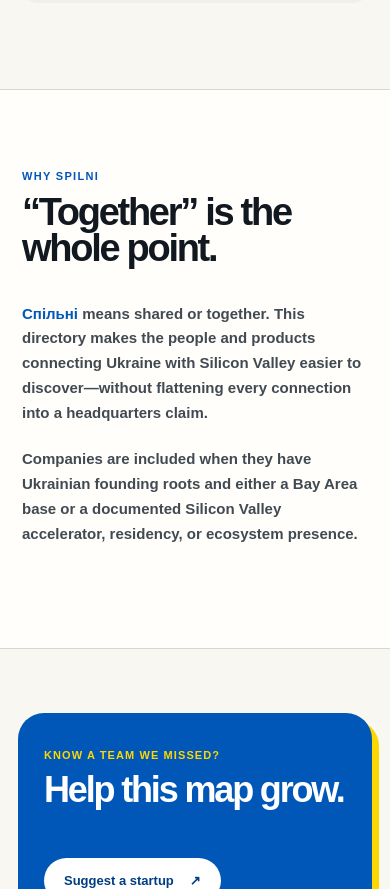
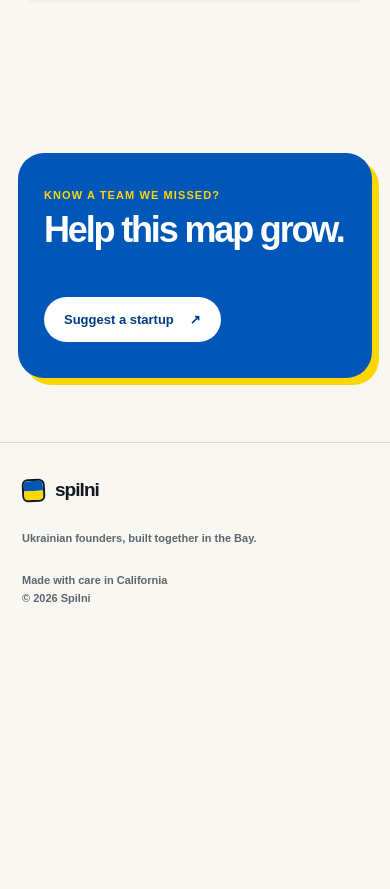
Before and after one commit to OlexG/spilni, a Next.js app: page / in a window 390 px wide. Shown: the part 4777-5666 px from the top of the page. After the commit the page ends 5417 px from the top, so only its background shows below. Built offline with nearby package versions, Linux system fonts and the light colour scheme.

Commit message:
Remove about section

```diff
--- a/app/globals.css
+++ b/app/globals.css
@@ -89,7 +89,7 @@
 .directory { padding: 105px clamp(24px, 6vw, 96px) 120px; }
 .section-heading { display: flex; align-items: end; justify-content: space-between; gap: 50px; max-width: 1280px; margin: 0 auto 38px; }
 .eyebrow { display: block; margin-bottom: 12px; color: var(--blue); font-size: 11px; font-weight: 900; letter-spacing: 0.12em; text-transform: uppercase; }
-.section-heading h2, .about h2, .submit-banner h2 { margin: 0; font-size: clamp(38px, 5vw, 68px); font-weight: 900; letter-spacing: -0.06em; line-height: 0.95; }
+.section-heading h2, .submit-banner h2 { margin: 0; font-size: clamp(38px, 5vw, 68px); font-weight: 900; letter-spacing: -0.06em; line-height: 0.95; }
 .section-heading > p { max-width: 460px; margin: 0; color: var(--muted); font-size: 15px; font-weight: 600; line-height: 1.6; }
 
 .toolbar { display: flex; align-items: center; justify-content: space-between; gap: 18px; max-width: 1280px; margin: 0 auto; padding: 13px; border: 1px solid var(--line); border-radius: 18px; background: var(--surface); box-shadow: 0 8px 25px rgba(17, 24, 32, 0.04); }
@@ -138,12 +138,6 @@
 .empty-state p { color: var(--muted); }
 .empty-state button { padding: 11px 16px; border: 0; border-radius: 999px; background: var(--ink); color: white; cursor: pointer; font-weight: 800; }
 
-.about { display: grid; grid-template-columns: 1fr 1fr; gap: 80px; padding: 100px clamp(24px, 7vw, 112px); border-block: 1px solid var(--line); background: var(--surface); }
-.about h2 { max-width: 540px; }
-.about-copy { max-width: 650px; }
-.about-copy p { margin: 0 0 22px; color: #414a53; font-size: 17px; font-weight: 600; line-height: 1.65; }
-.about-copy strong { color: var(--blue); }
-
 .submit-banner { display: flex; align-items: end; justify-content: space-between; gap: 50px; margin: 80px clamp(24px, 6vw, 96px); padding: clamp(34px, 5vw, 68px); border-radius: 26px; background: var(--blue); color: white; box-shadow: 12px 12px 0 var(--yellow); }
 .submit-banner > div > span { display: block; margin-bottom: 12px; color: var(--yellow); font-size: 11px; font-weight: 900; letter-spacing: 0.1em; text-transform: uppercase; }
 .submit-banner h2 { font-size: clamp(36px, 5vw, 64px); }
@@ -176,8 +170,6 @@
   .search-field { min-width: 0; }
   .startup-grid { grid-template-columns: 1fr; }
   .startup-card { min-height: 365px; }
-  .about { grid-template-columns: 1fr; gap: 36px; padding: 80px 22px; }
-  .about-copy p { font-size: 15px; }
   .submit-banner { align-items: flex-start; flex-direction: column; margin: 64px 18px; padding: 36px 26px; box-shadow: 7px 7px 0 var(--yellow); }
   footer { padding: 36px 22px; }
   footer > div { flex-direction: column; gap: 6px; }
--- a/app/page.tsx
+++ b/app/page.tsx
@@ -20,7 +20,6 @@
         </a>
         <nav aria-label="Main navigation">
           <a href="#directory">Directory</a>
-          <a href="#about">About</a>
           <a className="nav-cta" href="https://github.com/OlexG/spilni/issues/new?title=Suggest%20a%20startup">Suggest a startup</a>
         </nav>
       </header>
@@ -41,24 +40,6 @@
 
       <StartupDirectory />
 
-      <section className="about" id="about">
-        <div>
-          <span className="eyebrow">Why Spilni</span>
-          <h2>“Together” is the whole point.</h2>
-        </div>
-        <div className="about-copy">
-          <p>
-            <strong>Спільні</strong> means shared or together. This directory makes the people and products
-            connecting Ukraine with Silicon Valley easier to discover—without flattening every connection
-            into a headquarters claim.
-          </p>
-          <p>
-            Companies are included when they have Ukrainian founding roots and either a Bay Area base or a
-            documented Silicon Valley accelerator, residency, or ecosystem presence.
-          </p>
-        </div>
-      </section>
-
       <section className="submit-banner">
         <div>
           <span>Know a team we missed?</span>
```
